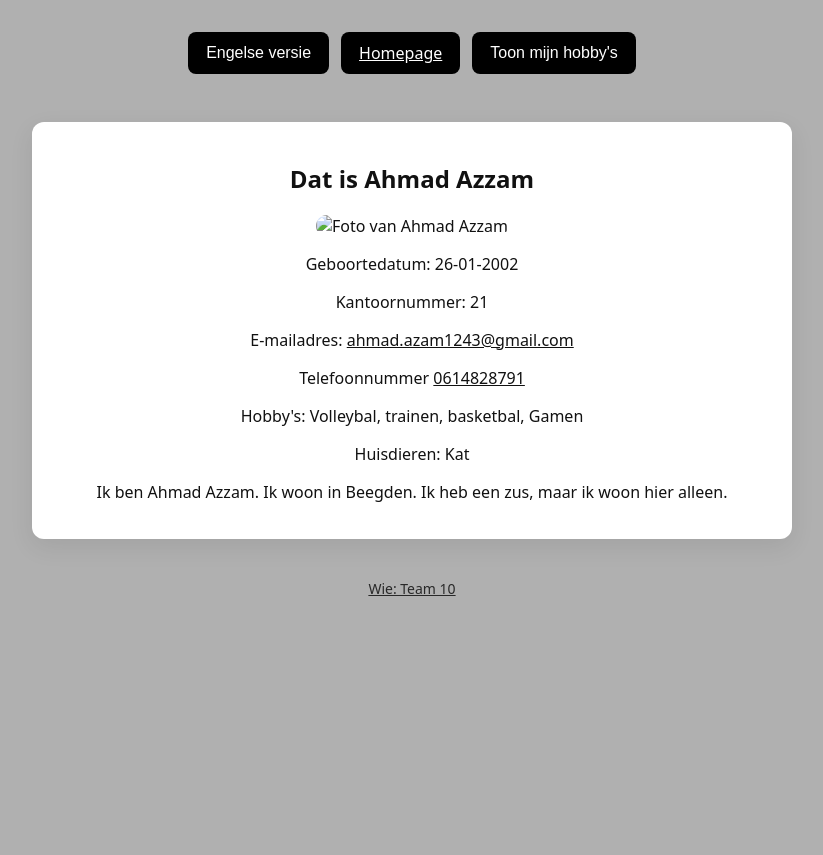
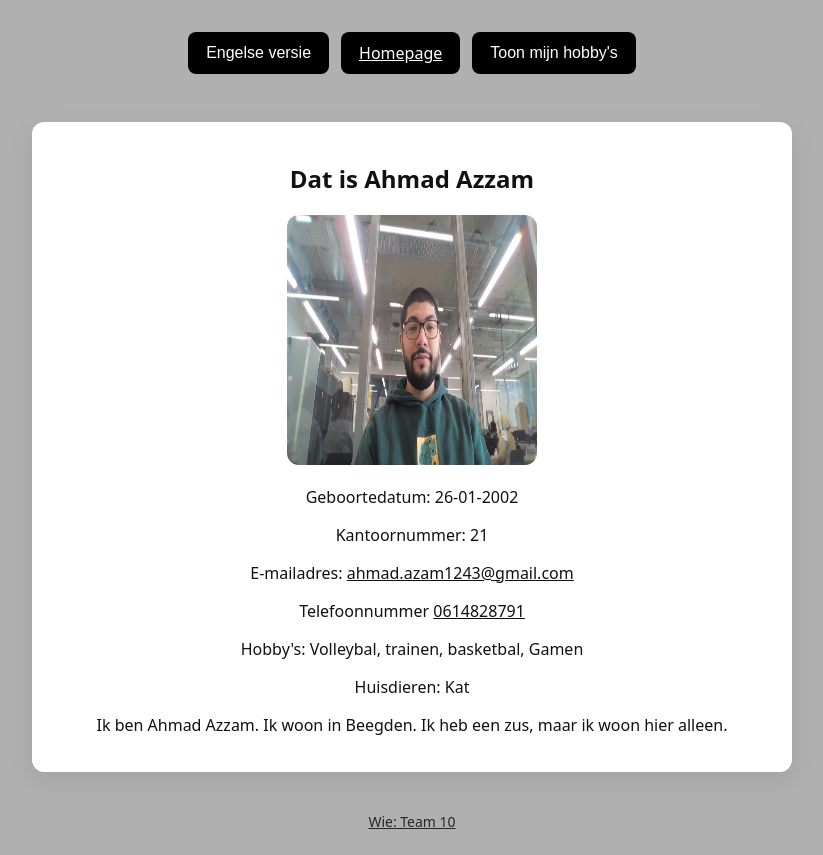
Before and after one commit to TotalKaos2006/smoelenboek, a plain HTML site: page Test1.html in a window 1280 px wide. Shown: the whole page, without its empty margins (228-1051 px from the left). Before the commit the page ends 800 px from the top, so only its background shows below. Drawn offline with Linux system fonts and the light colour scheme.

Commit message:
ahmad foto toegevoegd

```diff
--- a/Test1.html
+++ b/Test1.html
@@ -63,7 +63,7 @@
       </h1>
 
       <figure>
-        <img src="AhmadPhoto.jpg"
+        <img src="foto6.jpg"
              alt="Foto van Ahmad Azzam"
              width="250" height="250"
              loading="lazy" decoding="async"
```
